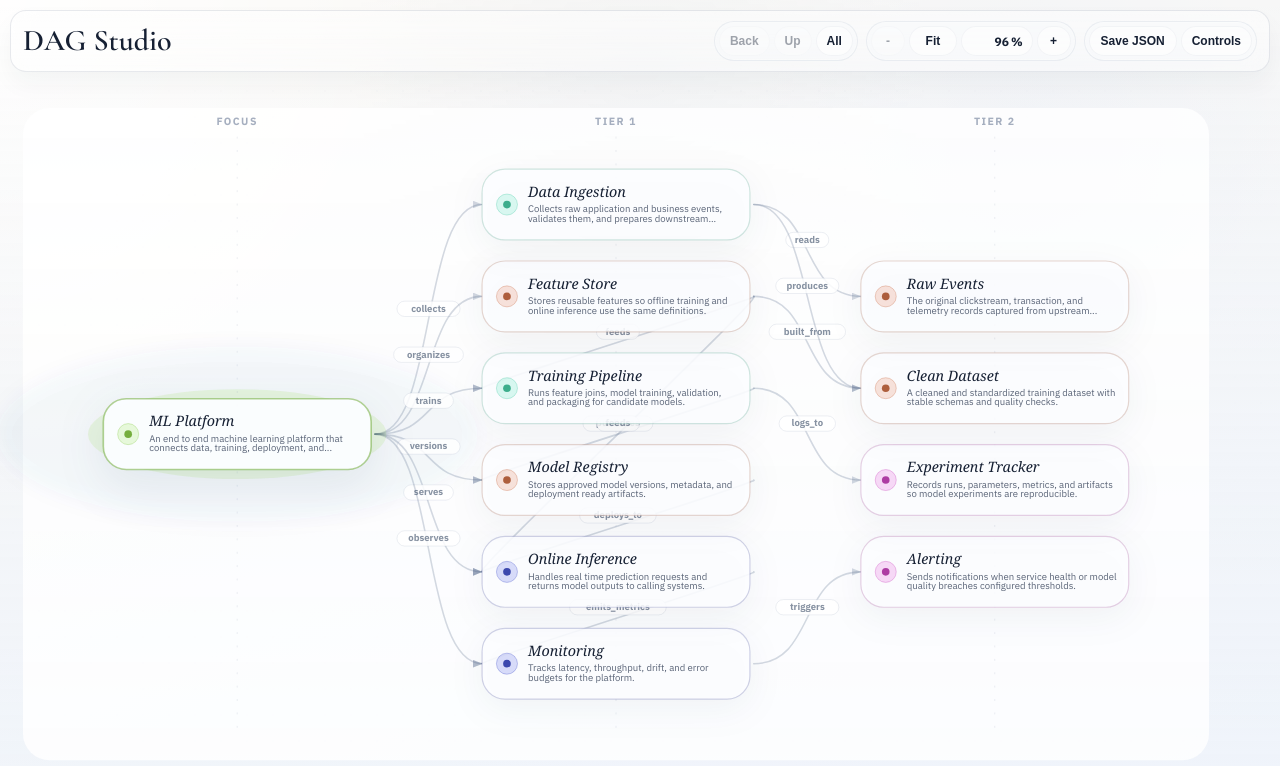
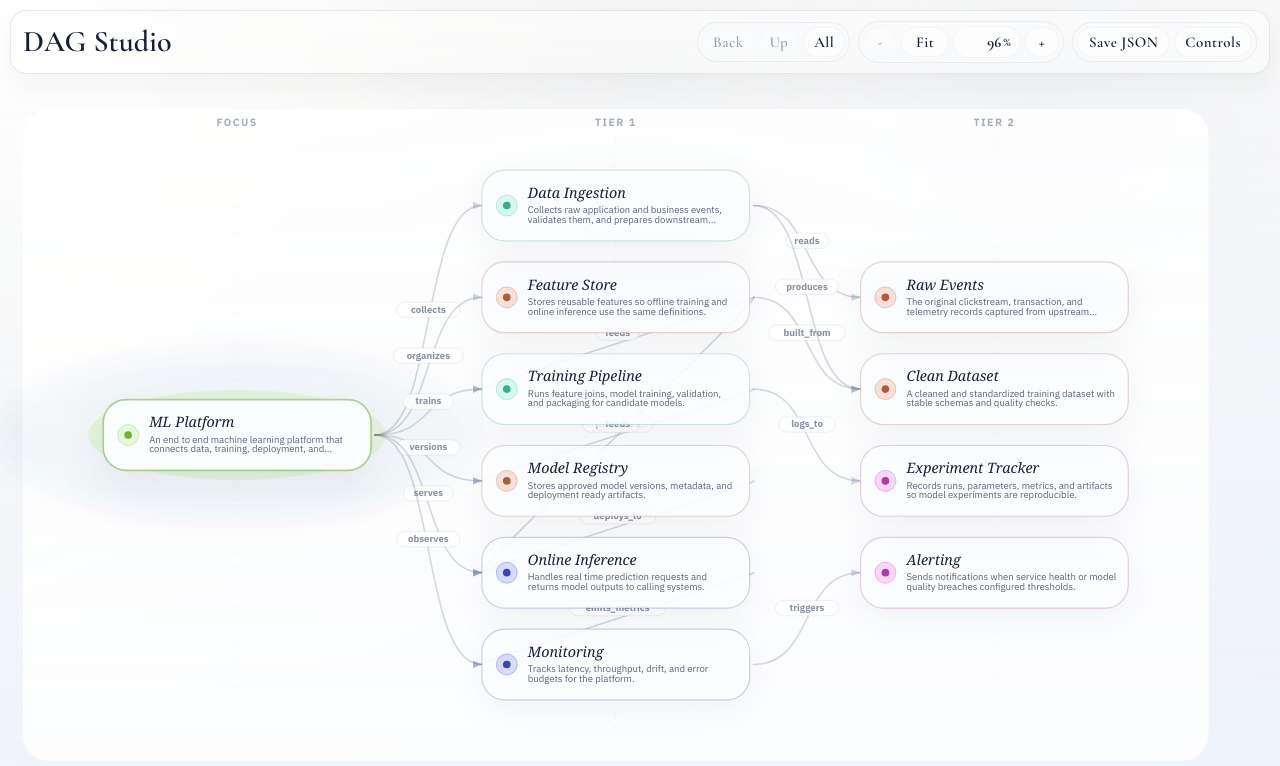
Before and after one commit to Algo2147483647/front-end_toolkit, a React (Vite) app in the folder graph/: page / in a window 1280 px wide. Shown: the top 766 px of the page. Built offline with nearby package versions, Linux system fonts and the light colour scheme.

Commit message:
字体更艺术一些

```diff
--- a/graph/styles.css
+++ b/graph/styles.css
@@ -11,6 +11,7 @@
   --accent: #285fdf;
   --accent-soft: rgba(40, 95, 223, 0.14);
   --accent-strong: #1b439f;
+  --control-font: "Cormorant Garamond", "Georgia", serif;
   --edge: rgba(76, 96, 132, 0.24);
   --edge-glow: rgba(99, 126, 171, 0.1);
   --edge-active: rgba(41, 92, 207, 0.72);
@@ -184,8 +185,10 @@ body::before {
   border-radius: 999px;
   background: rgba(255, 255, 255, 0.54);
   color: var(--text-strong);
-  font-size: 12px;
-  font-weight: 700;
+  font-family: var(--control-font);
+  font-size: 15px;
+  font-weight: 600;
+  letter-spacing: 0.03em;
   text-align: center;
   box-shadow: inset 0 0 0 1px rgba(91, 109, 142, 0.06);
 }
@@ -205,6 +208,7 @@ body::before {
   color: var(--text-strong);
   font: inherit;
   font-weight: 700;
+  font-variant-numeric: oldstyle-nums proportional-nums;
   text-align: right;
   outline: none;
   appearance: textfield;
@@ -223,8 +227,8 @@ body::before {
 }
 
 .zoom-unit {
-  font-size: 12px;
-  font-weight: 700;
+  font-size: 13px;
+  font-weight: 600;
 }
 
 .workspace {
@@ -317,8 +321,11 @@ body::before {
   border-radius: 999px;
   background: rgba(255, 255, 255, 0.54);
   color: var(--text-strong);
-  font-size: 12px;
+  font-family: var(--control-font);
+  font-size: 15px;
   font-weight: 600;
+  letter-spacing: 0.03em;
+  line-height: 1;
   box-shadow: inset 0 0 0 1px rgba(91, 109, 142, 0.06);
 }
 
@@ -717,8 +724,7 @@ body::before {
 .topbar-save-btn {
   min-height: 30px;
   padding: 0 12px;
-  font-size: 12px;
-  font-weight: 600;
+  font-size: 15px;
 }
 
 .node-context-menu {
```
